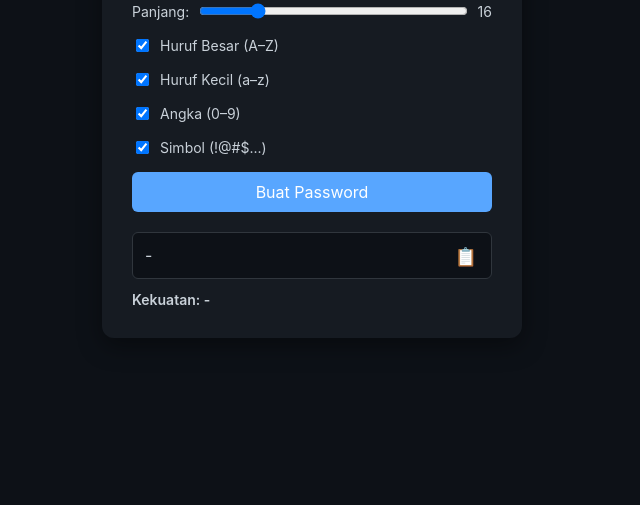
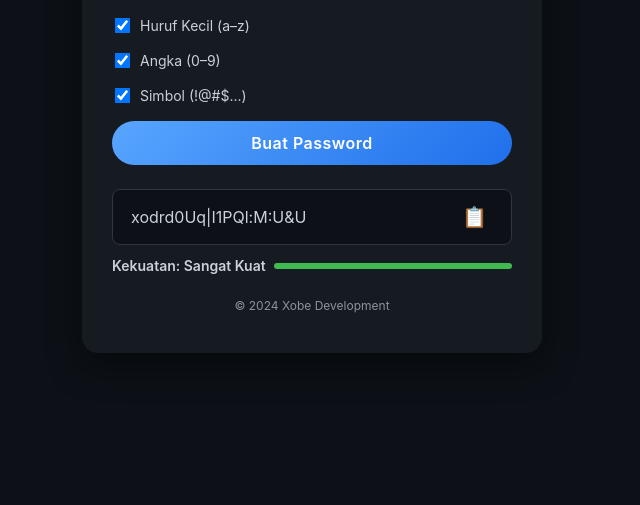
Before and after one commit to gagadeb11116677/XOBE-PASSWORD-GENERATOR-BETA, a plain HTML site: page index.html in a window 1280 px wide. Shown: the part 295-800 px from the top of the page, without its empty margins (328-968 px from the left). Drawn offline with Linux system fonts and the light colour scheme.

Commit message:
Update index.html

```diff
--- a/index.html
+++ b/index.html
@@ -13,43 +13,62 @@
       --weak: #f85149;
       --medium: #d29922;
       --strong: #3fb950;
+      --border: #30363d;
   }
   *{box-sizing:border-box;font-family:-apple-system,BlinkMacSystemFont,"Segoe UI",Helvetica,Arial,sans-serif}
   body{margin:0;background:var(--bg);color:var(--text);display:flex;justify-content:center;align-items:center;min-height:100vh;padding:20px;}
-  .card{background:var(--card);border-radius:12px;padding:30px;max-width:420px;width:100%;box-shadow:0 8px 24px rgba(0,0,0,.4)}
-  h1{text-align:center;margin-top:0;color:var(--accent)}
-  .controls{display:grid;gap:15px;margin-bottom:20px}
-  label{display:flex;align-items:center;gap:8px;font-size:14px}
-  input[type=range]{width:100%}
-  .output{background:#0d1117;border:1px solid #30363d;border-radius:6px;padding:12px;font-family:monospace;font-size:16px;position:relative}
-  .output button{position:absolute;right:8px;top:50%;transform:translateY(-50%);background:none;border:none;color:var(--accent);cursor:pointer;font-size:18px}
-  .strength{margin-top:12px;font-size:14px;font-weight:600}
-  .weak{color:var(--weak)} .medium{color:var(--medium)} .strong{color:var(--strong)}
+  .card{background:var(--card);border-radius:16px;padding:40px 30px;max-width:460px;width:100%;box-shadow:0 12px 32px rgba(0,0,0,.5);position:relative}
+  .badge{position:absolute;top:12px;right:12px;background:var(--accent);color:#fff;font-size:.7rem;padding:3px 8px;border-radius:20px;font-weight:600}
+  h1{text-align:center;margin-top:0;color:var(--accent);font-size:1.6rem;font-weight:700}
+  .controls{display:grid;gap:16px;margin-bottom:24px}
+  label{display:flex;align-items:center;gap:8px;font-size:14px;cursor:pointer}
+  input[type=range]{width:100%;cursor:pointer}
+  input[type=checkbox]{transform:scale(1.2)}
+  .range-wrap{display:flex;align-items:center;gap:8px}
+  #lenVal{font-weight:600;color:var(--accent)}
+  button{cursor:pointer}
+  .output{background:#0d1117;border:1px solid var(--border);border-radius:8px;padding:14px 18px;font-family:monospace;font-size:16px;position:relative;display:flex;align-items:center}
+  .output button{background:none;border:none;color:var(--accent);cursor:pointer;font-size:20px;margin-left:auto}
+  .strength{margin-top:12px;font-size:14px;font-weight:600;display:flex;align-items:center;gap:8px}
+  .bar{height:6px;border-radius:3px;background:var(--border);flex:1;overflow:hidden}
+  .bar div{height:100%;width:0;transition:.3s}
+  .weak{background:var(--weak)} .medium{background:var(--medium)} .strong{background:var(--strong)}
+  .credits{margin-top:24px;text-align:center;font-size:.75rem;color:#8b949e}
+  .generate-btn{background:linear-gradient(135deg,var(--accent),#1f6feb);border:none;border-radius:50px;padding:12px;font-size:16px;color:#fff;font-weight:600;letter-spacing:.5px;transition:.3s}
+  .generate-btn:hover{transform:translateY(-2px);box-shadow:0 8px 16px rgba(88,166,255,.3)}
 </style>
 </head>
 <body>
 <div class="card">
+  <div class="badge">BETA</div>
   <h1>Xobe Password Generator</h1>
 
   <div class="controls">
-    <label>Panjang:
-      <input type="range" min="4" max="64" value="16" id="length">
-      <span id="lenVal">16</span>
-    </label>
+    <div class="range-wrap">
+      <label>Panjang:</label>
+      <input type="range" min="8" max="128" value="20" id="length">
+      <span id="lenVal">20</span>
+    </div>
 
     <label><input type="checkbox" id="upper" checked> Huruf Besar (A–Z)</label>
     <label><input type="checkbox" id="lower" checked> Huruf Kecil (a–z)</label>
     <label><input type="checkbox" id="number" checked> Angka (0–9)</label>
     <label><input type="checkbox" id="symbol" checked> Simbol (!@#$...)</label>
 
-    <button id="generate" style="padding:10px;border:none;border-radius:6px;background:var(--accent);color:#fff;font-size:16px;cursor:pointer">Buat Password</button>
+    <button id="generate" class="generate-btn">Buat Password</button>
   </div>
 
   <div class="output">
     <span id="password">-</span>
-    <button id="copy" title="Salin">📋</button>
+    <button id="copy" title="Salin ke clipboard">📋</button>
   </div>
-  <div id="strength" class="strength">Kekuatan: -</div>
+
+  <div class="strength">
+    <span id="strengthLabel">Kekuatan:</span>
+    <div class="bar"><div id="strengthBar"></div></div>
+  </div>
+
+  <div class="credits">© 2024 Xobe Development</div>
 </div>
 
 <script>
@@ -57,14 +76,15 @@
   const lengthSlider = $('#length');
   const lenVal       = $('#lenVal');
   const passwordEl   = $('#password');
-  const strengthEl   = $('#strength');
+  const strengthLabel= $('#strengthLabel');
+  const strengthBar  = $('#strengthBar');
   const copyBtn      = $('#copy');
 
   const sets = {
     upper:  'ABCDEFGHIJKLMNOPQRSTUVWXYZ',
     lower:  'abcdefghijklmnopqrstuvwxyz',
     number: '0123456789',
-    symbol: '!@#$%^&*()_+[]{}|;:,.<>?'
+    symbol: '!@#$%^&*()_+-=[]{}|;:,.<>?'
   };
 
   function updateLen() { lenVal.textContent = lengthSlider.value; }
@@ -78,9 +98,12 @@
     });
     if(!pool) return passwordEl.textContent = '-';
 
+    // stronger random
+    const arr = new Uint32Array(lengthSlider.value);
+    crypto.getRandomValues(arr);
     let pass = '';
-    for(let i=0;i<lengthSlider.value;i++){
-      pass += pool[Math.floor(Math.random()*pool.length)];
+    for(let i=0;i<arr.length;i++){
+      pass += pool[arr[i]%pool.length];
     }
     passwordEl.textContent = pass;
     evaluateStrength(pass);
@@ -91,18 +114,21 @@
     if(/[a-z]/.test(p)) score += 1;
     if(/[A-Z]/.test(p)) score += 1;
     if(/[0-9]/.test(p)) score += 1;
-    if(/[^A-Za-z0-9]/.test(p)) score += 1;
-    score += Math.min(Math.floor(p.length/8),2); // bonus panjang
+    if(/[^A-Za-z0-9]/.test(p)) score += 2;
+    score += Math.min(Math.floor(p.length/4),4);
 
-    let label, cls;
-    if(score < 3)       { label = 'Lemah';      cls = 'weak'; }
-    else if(score < 5)  { label = 'Sedang';     cls = 'medium'; }
-    else                { label = 'Kuat';       cls = 'strong'; }
+    let label, cls, width;
+    if(score < 3)       { label='Lemah';    cls='weak';   width='25%'; }
+    else if(score < 5)  { label='Sedang';   cls='medium'; width='50%'; }
+    else if(score < 7)  { label='Kuat';     cls='strong'; width='75%'; }
+    else                { label='Sangat Kuat'; cls='strong'; width='100%'; }
 
-    strengthEl.textContent = Kekuatan: ${label};
-    strengthEl.className = 'strength ' + cls;
+    strengthLabel.textContent = `Kekuatan: ${label}`;
+    strengthBar.className = cls;
+    strengthBar.style.width = width;
   }
-$('#generate').addEventListener('click', generate);
+
+  $('#generate').addEventListener('click', generate);
   copyBtn.addEventListener('click', ()=>{
     navigator.clipboard.writeText(passwordEl.textContent).then(()=>{
       copyBtn.textContent = '✅';
@@ -110,7 +136,7 @@ $('#generate').addEventListener('click', generate);
     });
   });
 
-  // buat satu langsung
+  // initial
   generate();
 </script>
 </body>
```
